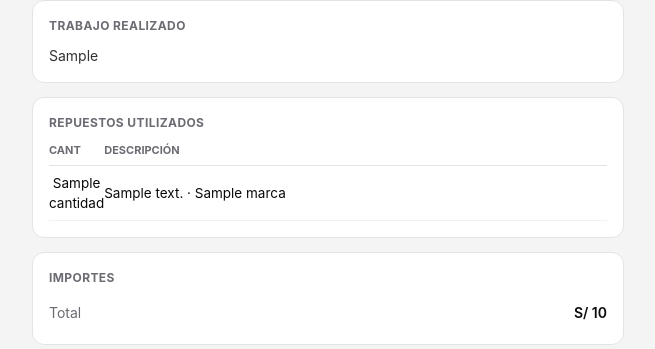
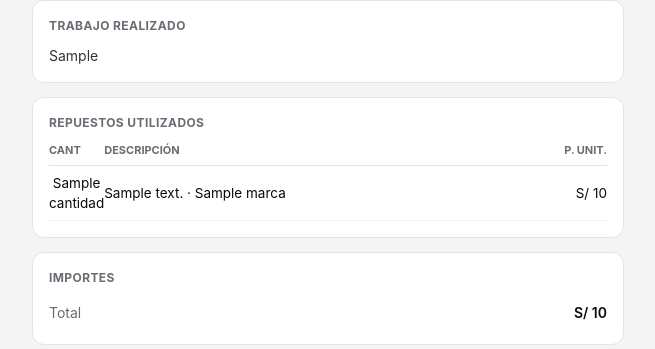
Before and after one commit to pckernelsac/xtrem, a Python web app: template backend/app/templates/consulta_publica.html in a window 1280 px wide. Shown: the part 574-923 px from the top of the page, without its empty margins (312-967 px from the left). Run offline with Jinja, Linux system fonts and the light colour scheme; the template is opened without the code that fills it: most values are stand-ins (such as "Sample title", 1, 10 or a date in 2020); grey boxes marked "Sample" are stand-in pictures.

Commit message:
Mostrar el precio unitario de cada repuesto en la ficha publica
La tabla de repuestos de /f/{codigo} solo listaba cantidad y descripcion,
asi que el cliente no podia ver de donde salia el total. Se agrega la
columna con el mismo precio unitario que ya imprime el PDF de la ficha.

Co-Authored-By: Claude Opus 5 <noreply@anthropic.com>

```diff
--- a/backend/app/services/consulta_publica.py
+++ b/backend/app/services/consulta_publica.py
@@ -60,6 +60,7 @@ def datos_consulta(db: Session, ficha: Ficha) -> dict:
             "cantidad": f"{r.cantidad:g}",
             "descripcion": r.descripcion,
             "marca": r.marca or "",
+            "precio_unitario": f"{r.precio_unitario:.2f}",
         }
         for r in ficha.repuestos
     ]
--- a/backend/app/templates/consulta_publica.html
+++ b/backend/app/templates/consulta_publica.html
@@ -48,6 +48,7 @@
   th { text-align: left; color: var(--gris); font-size: 11px; text-transform: uppercase; padding-bottom: 6px; border-bottom: 1px solid var(--linea); }
   td { padding: 7px 0; border-bottom: 1px solid #f1f1f3; }
   td.c { text-align: center; width: 44px; }
+  th.p, td.p { text-align: right; white-space: nowrap; width: 78px; }
 
   .garantia { border-radius: 10px; padding: 14px; text-align: center; }
   .garantia.ok  { background: rgba(22,163,74,.08); border: 1px solid rgba(22,163,74,.3); }
@@ -122,10 +123,14 @@
   <div class="card">
     <h2>Repuestos utilizados</h2>
     <table>
-      <thead><tr><th class="c">Cant</th><th>Descripción</th></tr></thead>
+      <thead><tr><th class="c">Cant</th><th>Descripción</th><th class="p">P. unit.</th></tr></thead>
       <tbody>
         {% for r in d.repuestos %}
-        <tr><td class="c">{{ r.cantidad }}</td><td>{{ r.descripcion }}{% if r.marca %} · {{ r.marca }}{% endif %}</td></tr>
+        <tr>
+          <td class="c">{{ r.cantidad }}</td>
+          <td>{{ r.descripcion }}{% if r.marca %} · {{ r.marca }}{% endif %}</td>
+          <td class="p">S/ {{ r.precio_unitario }}</td>
+        </tr>
         {% endfor %}
       </tbody>
     </table>
```
